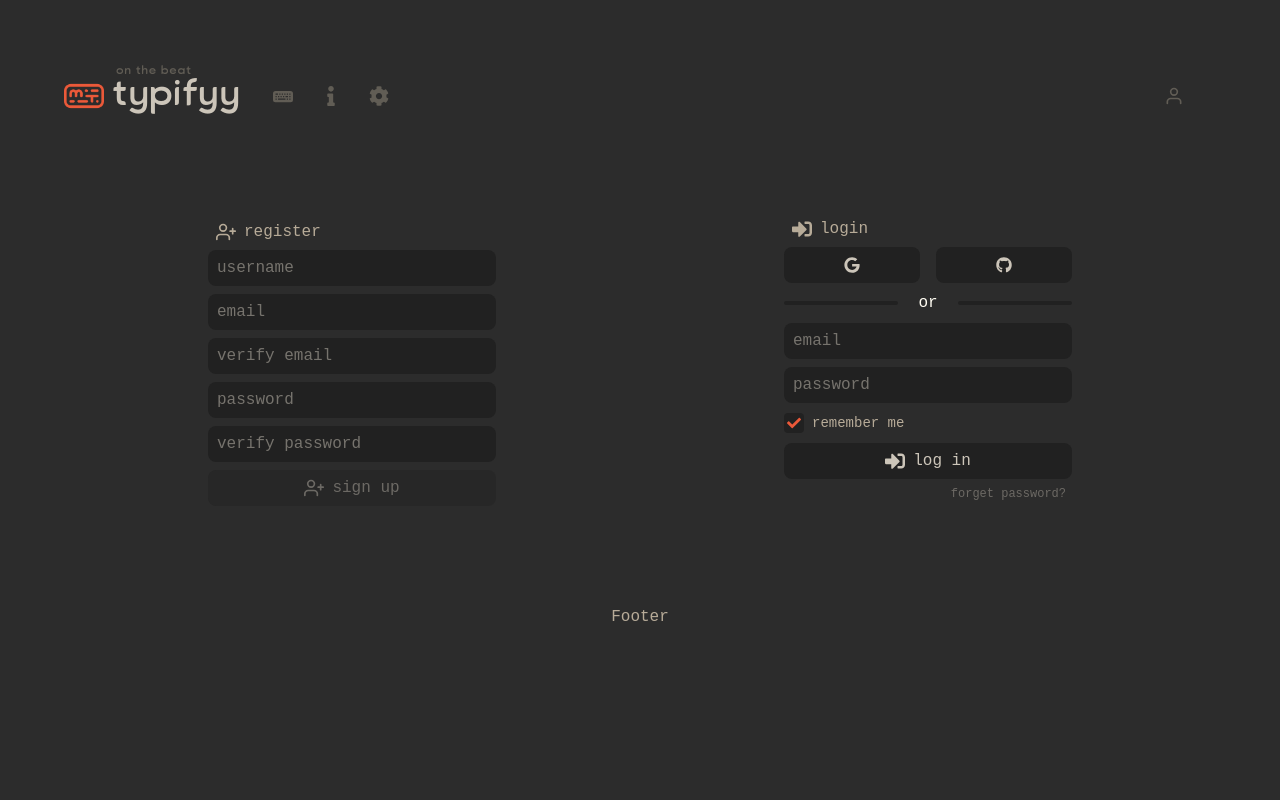
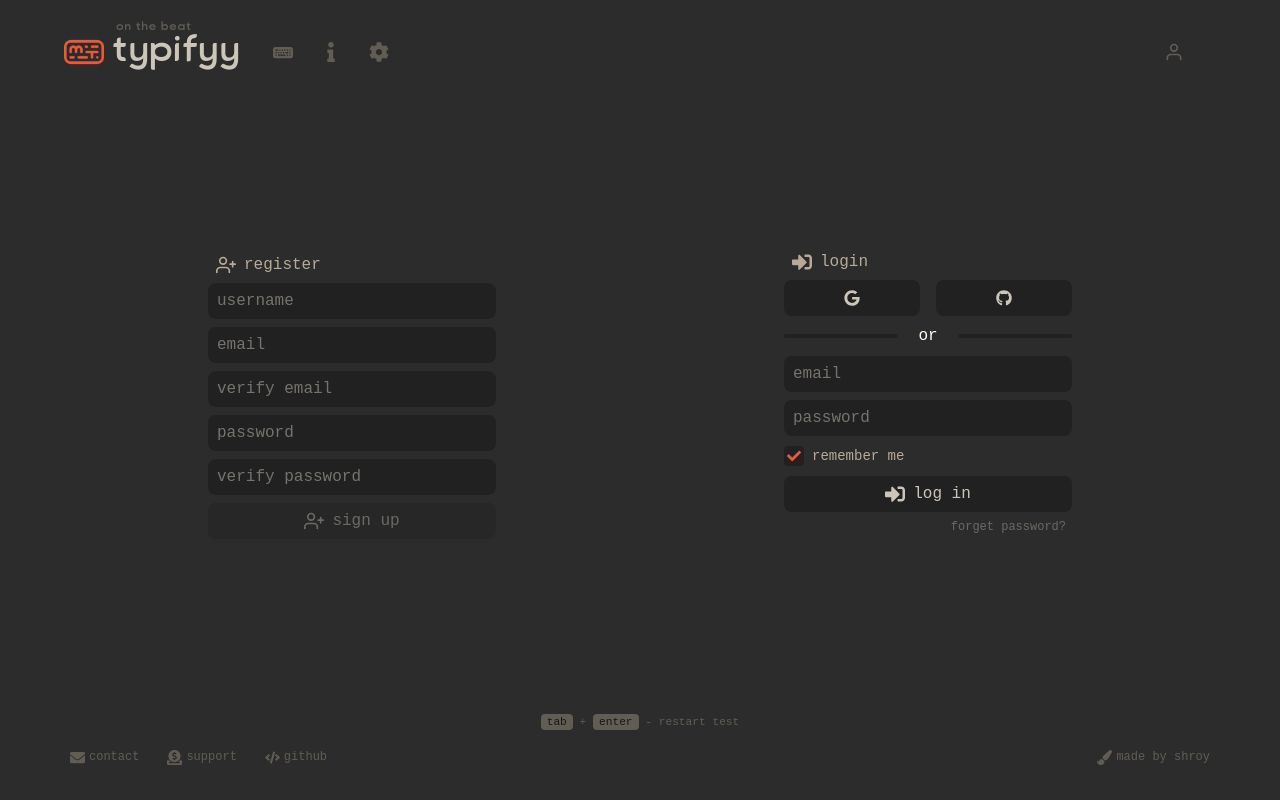
Before and after one commit to shivraj-roy/typifyy, a React (Vite) app: page /login in a window 1280 px wide. Built offline with nearby package versions, Linux system fonts and the light colour scheme; no server answers.

Commit message:
feat: enhance Footer and TypeZone components with new layout and TextButton component for improved UI...

```diff
--- a/src/components/Footer.tsx
+++ b/src/components/Footer.tsx
@@ -1,7 +1,38 @@
+import { FaCode, FaDonate, FaEnvelope, FaPaintBrush } from "react-icons/fa";
+import TextButton from "./ui/TextButton";
+
 const Footer = () => {
    return (
       <>
-         <div>Footer</div>
+         <div className="keyTips text-[0.7em] text-fade-100 -mb-8">
+            <kbd className="text-dark-100 bg-fade-100 py-0.5 px-1.5 rounded-sm">
+               tab
+            </kbd>{" "}
+            +{" "}
+            <kbd className="text-dark-100 bg-fade-100 py-0.5 px-1.5 rounded-sm">
+               enter
+            </kbd>{" "}
+            - restart test
+         </div>
+         <div className="grid grid-cols-[1fr_max-content] gap-8">
+            <div className="left grid grid-flow-col gap-4 text-left justify-start">
+               <TextButton icon={<FaEnvelope size={15} />} text="contact" />
+               <TextButton icon={<FaDonate size={15} />} text="support" />
+               <TextButton
+                  icon={<FaCode size={15} />}
+                  text="github"
+                  href="https://github.com/shivrajroy/typifyy"
+                  target="_blank"
+                  rel="noopener noreferrer"
+               />
+            </div>
+            <div className="right grid gap-4 justify-end text-right">
+               <TextButton
+                  icon={<FaPaintBrush size={15} />}
+                  text="made by shroy"
+               />
+            </div>
+         </div>
       </>
    );
 };
--- a/src/components/MenuBar.tsx
+++ b/src/components/MenuBar.tsx
@@ -27,7 +27,7 @@ const MenuBar = ({ testStart }: { testStart: boolean }) => {
 
    return (
       <div
-         className={`flex justify-center items-center self-start transition-opacity duration-300 ${
+         className={`flex justify-center items-center self-start transition-opacity duration-300 w-full ${
             testStart ? "opacity-0 pointer-events-none" : "opacity-100"
          }`}
       >
--- a/src/components/Stats.tsx
+++ b/src/components/Stats.tsx
@@ -105,7 +105,7 @@ const Stats = ({
 
    return (
       <>
-         <div className="max-w-full h-full text-fade-100 cursor-default">
+         <div className="w-full h-full text-fade-100 cursor-default">
             <div className="stats-box flex justify-between h-[80%]">
                <div className="left-stats w-[10%] h-full flex flex-col justify-center items-center gap-2">
                   <div className="stat flex flex-col justify-center items-baseline w-full">
--- a/src/components/TypeZone.tsx
+++ b/src/components/TypeZone.tsx
@@ -531,11 +531,11 @@ const TypeZone = ({
    }, [restartTest]);
 
    return (
-      <>
+      <div className="typeZoneContainer grid grid-rows-[auto_1fr] w-full h-full items-center">
          <MenuBar testStart={testStart} />
          {testEnd ? (
-            <>
-               <div className="max-w-full overflow-hidden self-start h-[17rem]">
+            <div className="w-full flex flex-col items-center -mt-24">
+               <div className="w-full overflow-hidden h-[17rem]">
                   <Stats
                      raw={calculateRAW()}
                      wpm={calculateWPM()}
@@ -553,7 +553,7 @@ const TypeZone = ({
                      isAfk={isAfk}
                   />
                </div>
-               <div className="nextTestSection flex flex-col items-center -mt-60">
+               <div className="nextTestSection flex flex-col items-center mt-8">
                   <button
                      ref={nextTestBtnRef}
                      onClick={restartTest}
@@ -577,13 +577,10 @@ const TypeZone = ({
                      </div>
                   )}
                </div>
-            </>
+            </div>
          ) : (
-            <>
-               <div
-                  className="max-w-full overflow-hidden self-start"
-                  onClick={focusInput}
-               >
+            <div className="w-full flex flex-col items-center -mt-24">
+               <div className="w-full overflow-hidden" onClick={focusInput}>
                   <TimeCounter
                      countDown={counter}
                      className={testStart ? "opacity-100" : "opacity-0"}
@@ -593,7 +590,7 @@ const TypeZone = ({
                   />
                   <div
                      ref={wordsContainerRef}
-                     className="text-3xl flex flex-wrap leading-[3rem] tracking-tight relative text-fade-100 h-36 overflow-hidden"
+                     className="text-3xl flex flex-wrap leading-[3rem] tracking-tight relative text-fade-100 h-36 overflow-hidden w-full"
                   >
                      {!isFocused && (
                         <div
@@ -632,7 +629,7 @@ const TypeZone = ({
                      onBlur={() => setIsFocused(false)}
                   />
                </div>
-               <div className="restartBtn flex justify-center -mt-72">
+               <div className="restartBtn flex justify-center mt-8">
                   <button
                      onClick={restartTest}
                      className="relative group px-8 py-3 text-fade-100 hover:text-glow-100 border-2 border-transparent focus:border-fade-100 rounded-lg focus:outline-none transition-all cursor-pointer"
@@ -644,9 +641,9 @@ const TypeZone = ({
                      </span>
                   </button>
                </div>
-            </>
+            </div>
          )}
-      </>
+      </div>
    );
 };
 export default TypeZone;
--- /dev/null
+++ b/src/components/ui/TextButton.tsx
@@ -0,0 +1,60 @@
+import { ReactNode } from "react";
+import { Link } from "react-router-dom";
+
+interface TextButtonProps {
+   icon: ReactNode;
+   text: string;
+   onClick?: () => void;
+   href?: string;
+   to?: string;
+   target?: string;
+   rel?: string;
+}
+
+const TextButton = ({
+   icon,
+   text,
+   onClick,
+   href,
+   to,
+   target,
+   rel,
+}: TextButtonProps) => {
+   const baseClasses =
+      "textButton grid gap-1 grid-flow-col align-baseline items-center text-[0.75rem] leading-4 py-[0.25em] px-[0.5em] text-fade-100 cursor-pointer hover:text-glow-100 transition-colors no-underline";
+
+   // External link
+   if (href) {
+      return (
+         <a
+            href={href}
+            target={target}
+            rel={rel}
+            className={baseClasses}
+         >
+            {icon}
+            <div className="text">{text}</div>
+         </a>
+      );
+   }
+
+   // Internal link
+   if (to) {
+      return (
+         <Link to={to} className={baseClasses}>
+            {icon}
+            <div className="text">{text}</div>
+         </Link>
+      );
+   }
+
+   // Button
+   return (
+      <button onClick={onClick} className={baseClasses}>
+         {icon}
+         <div className="text">{text}</div>
+      </button>
+   );
+};
+
+export default TextButton;
--- a/src/index.css
+++ b/src/index.css
@@ -71,7 +71,7 @@
 
 @layer components {
    .canvas {
-      @apply grid min-h-[100dvh] grid-rows-[auto_auto_auto_auto] gap-2 px-16 py-8 w-full max-w-[104rem] mx-auto items-center text-center relative;
+      @apply grid min-h-[100dvh] grid-rows-[auto_1fr_auto] gap-8 px-16 py-8 w-full max-w-[104rem] mx-auto text-center relative;
    }
 
    .active {
```
